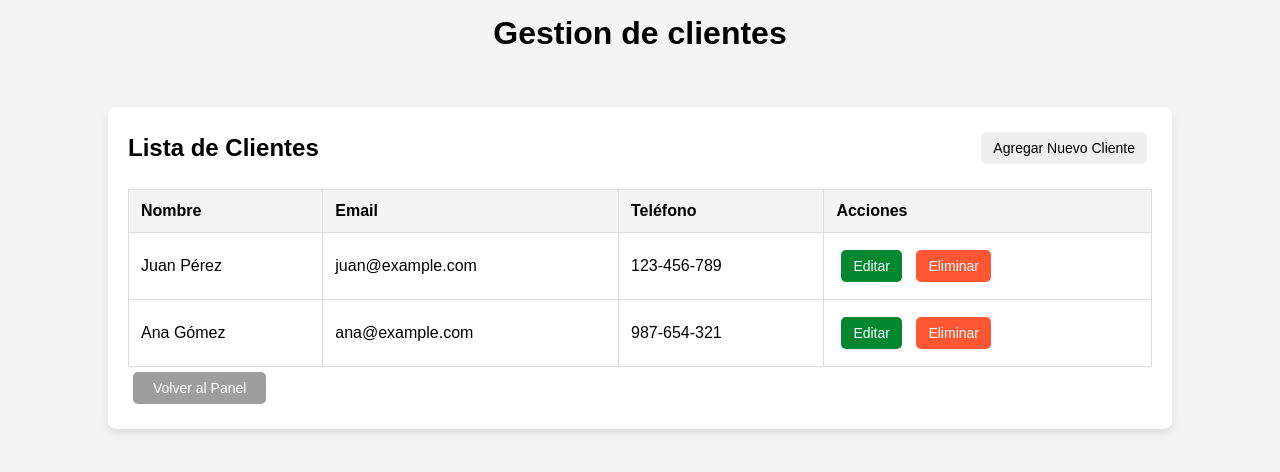
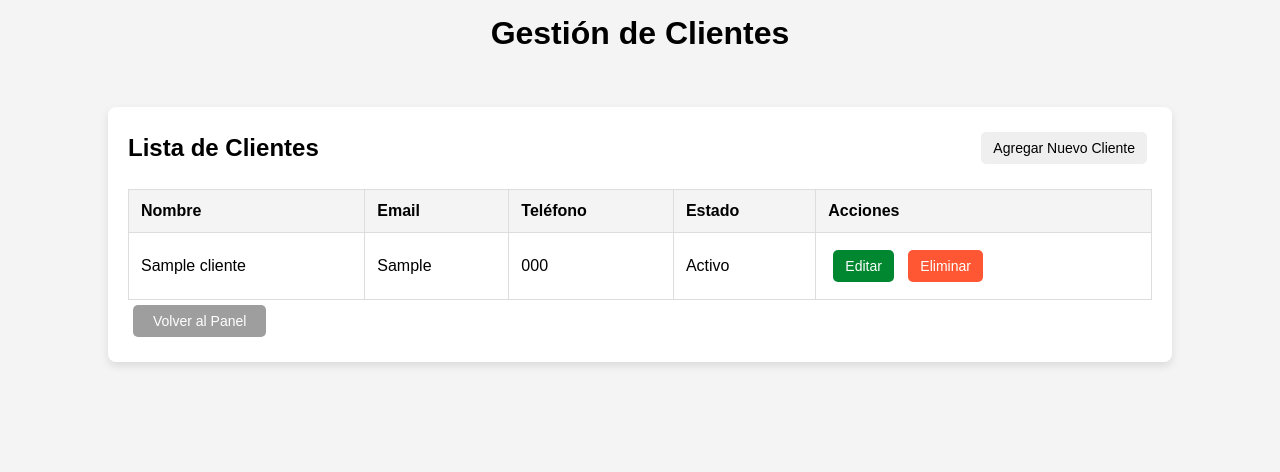
Before and after one commit to briancgx/concesionaria-osorio, a Flask app: page /clientes in a window 1280 px wide. Shown: the top 472 px of the page. Run offline with Flask 3, Linux system fonts and the light colour scheme; tables that the repository leaves empty hold one stand-in row (values such as "Sample post").

Commit message:
Clientes finish

```diff
--- a/routes/main.py
+++ b/routes/main.py
@@ -1,4 +1,4 @@
-from flask import Blueprint, flash, redirect, render_template, request, url_for
+from flask import Blueprint, app, flash, redirect, render_template, request, url_for
 from models import db, Cliente, Credito, Inventario, Vehiculo, Compra, Pago, Usuario
 from datetime import datetime
 
@@ -7,10 +7,6 @@ main_bp = Blueprint('main', __name__)
 @main_bp.route('/dashboard')
 def dashboard():
     return render_template('dashboard.html')
-
-@main_bp.route('/clientes')
-def clientes():
-    return render_template('clientes.html')
 
 @main_bp.route('/panel')
 def panel_control():
@@ -285,3 +281,99 @@ def agregar_usuario():
 
     # Mostrar el formulario para agregar un nuevo usuario
     return render_template('agregar_usuario.html')
+
+# ---------- Clientes ----------
+@main_bp.route('/clientes')
+def clientes():
+    # Obtener todos los clientes desde la base de datos
+    clientes = Cliente.query.all()
+
+    # Pasar los clientes al template
+    return render_template('clientes.html', clientes=clientes)
+
+@main_bp.route('/nuevo_cliente', methods=['GET', 'POST'])
+def nuevo_cliente():
+    if request.method == 'POST':
+        # Obtener los datos del formulario
+        nombre = request.form['nombre']
+        direccion = request.form['direccion']
+        telefono = request.form['telefono']
+        correo = request.form['correo']
+        estado = request.form['estado']
+
+        # Crear un nuevo cliente
+        nuevo_cliente = Cliente(
+            Nombre=nombre,
+            Dirección=direccion,
+            Teléfono=telefono,
+            Correo_electrónico=correo,
+            Estado_cliente=estado
+        )
+
+        # Guardar el cliente en la base de datos
+        db.session.add(nuevo_cliente)
+        db.session.commit()
+
+        flash('Cliente agregado exitosamente', 'success')
+        return redirect(url_for('main.clientes'))
+
+    return render_template('nuevo_cliente.html')
+
+@main_bp.route('/editar_cliente/<int:id>', methods=['GET', 'POST'])
+def editar_cliente(id):
+    cliente = Cliente.query.get_or_404(id)
+
+    if request.method == 'POST':
+        # Asegúrate de que el nombre del campo sea correcto
+        cliente.Nombre = request.form['nombre']
+        cliente.Correo_electrónico = request.form['correo']  # Verifica que 'correo' esté bien escrito
+        cliente.Teléfono = request.form['telefono']
+        cliente.Dirección = request.form['direccion']
+        cliente.Estado_cliente = request.form['estado_cliente']
+
+        db.session.commit()
+
+        flash('Cliente actualizado exitosamente', 'success')
+        return redirect(url_for('main.clientes'))
+
+    return render_template('editar_cliente.html', cliente=cliente)
+
+@main_bp.route('/eliminar_cliente/<int:id>', methods=['POST'])
+def eliminar_cliente(id):
+    cliente = Cliente.query.get_or_404(id)
+
+    # Eliminar el cliente de la base de datos
+    db.session.delete(cliente)
+    db.session.commit()
+
+    flash('Cliente eliminado', 'danger')
+    return redirect(url_for('main.clientes'))
+
+@main_bp.route('/agregar_cliente', methods=['GET', 'POST'])
+def agregar_cliente():
+    if request.method == 'POST':
+        # Obtener los datos del formulario
+        nombre = request.form['nombre']
+        email = request.form['email']
+        telefono = request.form['telefono']
+        direccion = request.form['direccion']
+        estado_cliente = request.form['estado_cliente']
+
+        # Crear un nuevo cliente
+        nuevo_cliente = Cliente(
+            Nombre=nombre,
+            Correo_electrónico=email,
+            Teléfono=telefono,
+            Dirección=direccion,
+            Estado_cliente=estado_cliente
+        )
+
+        # Guardar el cliente en la base de datos
+        db.session.add(nuevo_cliente)
+        db.session.commit()
+
+        flash('Cliente agregado exitosamente', 'success')
+        return redirect(url_for('main.clientes'))
+
+    # Si el método es GET, simplemente muestra el formulario
+    return render_template('agregar_cliente.html')
--- a/templates/clientes.html
+++ b/templates/clientes.html
@@ -9,7 +9,7 @@
 <body>
     <!-- Encabezado -->
     <header>
-        <h1>Gestion de clientes</h1>
+        <h1>Gestión de Clientes</h1>
         <nav>
         </nav>
     </header>
@@ -28,31 +28,28 @@
                     <th>Nombre</th>
                     <th>Email</th>
                     <th>Teléfono</th>
+                    <th>Estado</th>
                     <th>Acciones</th>
                 </tr>
             </thead>
             <tbody>
+                {% for cliente in clientes %}
                 <tr>
-                    <td>Juan Pérez</td>
-                    <td>juan@example.com</td>
-                    <td>123-456-789</td>
+                    <td>{{ cliente.Nombre }}</td>
+                    <td>{{ cliente.Correo_electrónico }}</td>
+                    <td>{{ cliente.Teléfono }}</td>
+                    <td>{{ cliente.Estado_cliente }}</td>
                     <td>
-                        <button class="btn-editar">Editar</button>
-                        <button class="btn-eliminar">Eliminar</button>
+                        <button class="btn-editar" onclick="window.location.href='/editar_cliente/{{ cliente.ID_Cliente }}'">Editar</button>
+                        <form action="/eliminar_cliente/{{ cliente.ID_Cliente }}" method="POST" style="display:inline;">
+                            <button class="btn-eliminar" type="submit">Eliminar</button>
+                        </form>
                     </td>
                 </tr>
-                <tr>
-                    <td>Ana Gómez</td>
-                    <td>ana@example.com</td>
-                    <td>987-654-321</td>
-                    <td>
-                        <button class="btn-editar">Editar</button>
-                        <button class="btn-eliminar">Eliminar</button>
-                    </td>
-                </tr>
-                <!-- Más filas de clientes -->
+                {% endfor %}
             </tbody>
         </table>
+
         <div class="back-button-container">
             <button class="btn-volver" onclick="window.location.href='/panel'">Volver al Panel</button>
         </div>
```
Also changed, not shown: templates/editar_cliente.html (added, +52 -0 lines), templates/eliminar_cliente.html (added, +21 -0 lines), templates/nuevo_cliente.html (added, +52 -0 lines), templates/ver_cliente.html (added, +26 -0 lines).
